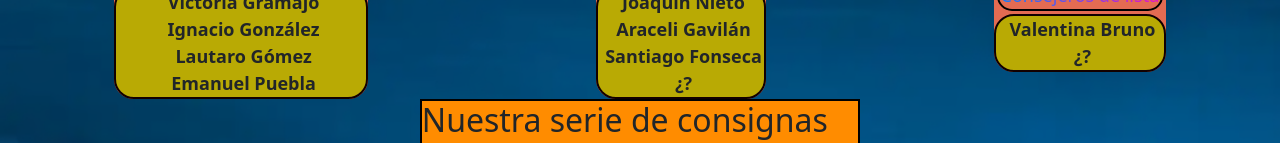
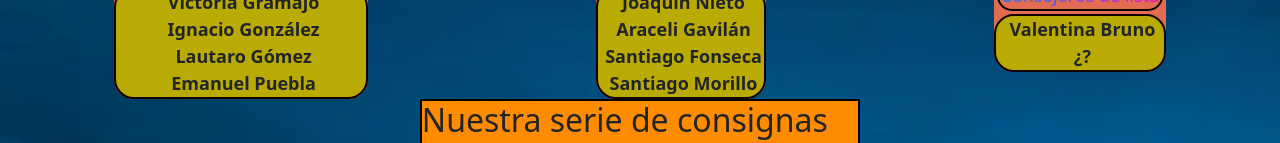
Before and after one commit to SantixDesigner/Lista--17, a website: page index.html in a window 1280 px wide. Shown: the part 164-307 px from the top of the page. Drawn offline with nearby package versions, Linux system fonts and the light colour scheme.

Commit message:
aksjdjksad

```diff
--- a/index.html
+++ b/index.html
@@ -92,7 +92,7 @@
                         <li class="listItemsSeccion">Joaquin Nieto</li>
                         <li class="listItemsSeccion">Araceli Gavilán</li>
                         <li class="listItemsSeccion">Santiago Fonseca</li>
-                        <li class="listItemsSeccion">¿?</li>
+                        <li class="listItemsSeccion">Santiago Morillo</li>
                     </ul>
                 </div>
                 <div class="listaInferior">
```
Also changed, not shown: paginas/nuestra-lista.html (+1 -1 lines).
